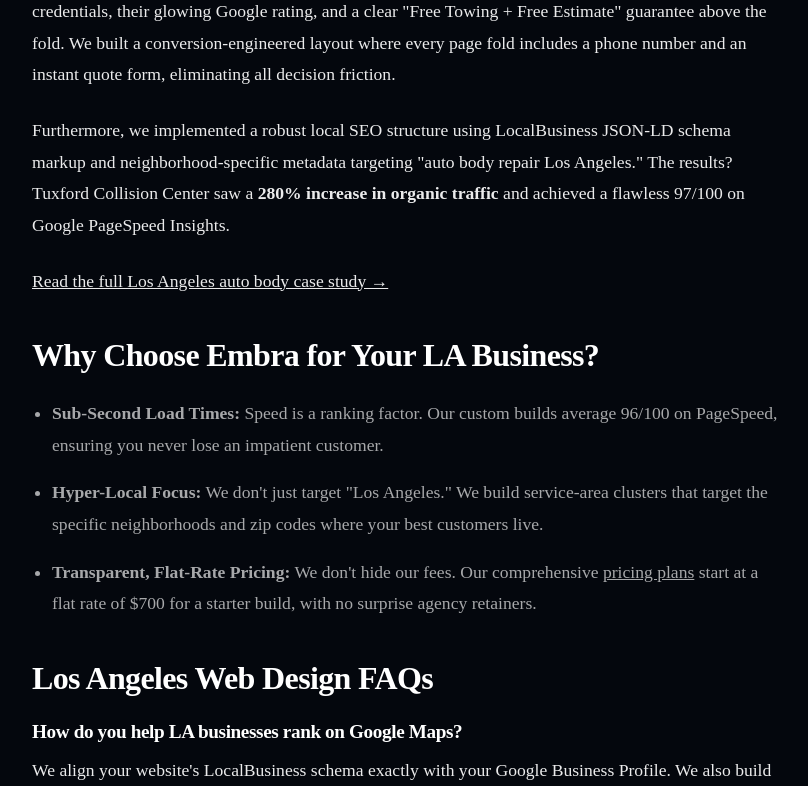
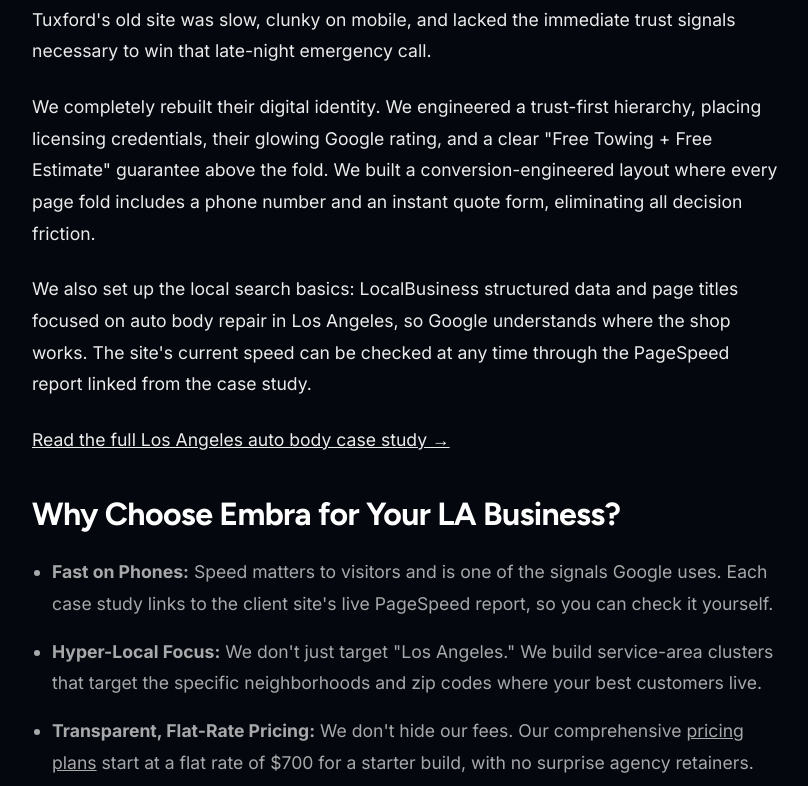
Before and after one commit to embra-tech/embratech, a Next.js app: page /locations/los-angeles in a window 1280 px wide. Shown: the part 1334-2120 px from the top of the page, without its empty margins (232-1040 px from the left). Built offline with nearby package versions, Linux system fonts and the light colour scheme.

Commit message:
Fix web fonts (Times New Roman fallback); remove remaining outcome claims

```diff
--- a/app/about/AboutClient.jsx
+++ b/app/about/AboutClient.jsx
@@ -99,7 +99,7 @@
               We are a small, remote team of senior designers and engineers serving home service businesses across the United States, with support on US business hours ({siteConfig.hoursDisplay}). When you email us, the person who replies is the same person writing your code and designing your pages. No account managers, no handoffs to junior staff.
             </p>
             <p>
-              We built Embra because great web work was gatekept behind agency retainers most local businesses can&apos;t justify. Our answer was to cut the overhead entirely and put the savings back into execution quality, which is why our sites average 96/100 on PageSpeed and rank, while costing a fraction of what a full-service agency charges.
+              We built Embra because great web work was gatekept behind agency retainers most local businesses can&apos;t justify. Our answer was to cut the overhead entirely and put the savings back into execution quality: fast, mobile-first sites (each case study links to a live PageSpeed report you can check), at a fraction of what a full-service agency charges.
             </p>
             <p style={{marginTop: '20px', fontSize: '14px', color: 'rgba(255,255,255,0.5)', fontStyle: 'italic'}}>
               Want to know who you&apos;re working with? Reach out directly at <a href={`mailto:${siteConfig.email}`} style={{ color: 'var(--primary)' }}>{siteConfig.email}</a>, we reply within one business day, not a bot.
--- a/app/layout.jsx
+++ b/app/layout.jsx
@@ -126,7 +126,10 @@
 
 export default function RootLayout({ children }) {
   return (
-    <html lang="en" data-theme="obsidian">
+    // 2026-10-20: font variable classes moved from <body> to <html>. globals.css reads them in :root
+    // (--ff-display / --ff-body), which can't see variables defined on <body>, so every page was
+    // rendering in the browser's default serif (Times New Roman) instead of Figtree/Inter.
+    <html lang="en" data-theme="obsidian" className={`${figtree.variable} ${inter.variable} ${jetbrains.variable}`}>
       <head>
         <script dangerouslySetInnerHTML={{ __html: `
           if (/googlebot|google-inspectiontool|lighthouse|chrome-lighthouse|pagespeed|headlesschrome|ptst|gtmetrix/i.test(navigator.userAgent) || window.location.search.includes('psi=1') || window.location.search.includes('pagespeed')) {
@@ -134,7 +137,7 @@
           }
         ` }} />
       </head>
-      <body className={`${figtree.variable} ${inter.variable} ${jetbrains.variable}`}>
+      <body>
         <ThemeProvider>
           <ScrollManager>
             <a href="#main" className="skip-link">Skip to main content</a>
--- a/app/locations/[city]/LocationClient.jsx
+++ b/app/locations/[city]/LocationClient.jsx
@@ -25,7 +25,7 @@
         We completely rebuilt their digital identity. We engineered a trust-first hierarchy, placing licensing credentials, their glowing Google rating, and a clear "Free Towing + Free Estimate" guarantee above the fold. We built a conversion-engineered layout where every page fold includes a phone number and an instant quote form, eliminating all decision friction.
       </p>
       <p style={{ marginBottom: '24px' }}>
-        Furthermore, we implemented a robust local SEO structure using LocalBusiness JSON-LD schema markup and neighborhood-specific metadata targeting "auto body repair Los Angeles." The results? Tuxford Collision Center saw a <strong>280% increase in organic traffic</strong> and achieved a flawless 97/100 on Google PageSpeed Insights.
+        We also set up the local search basics: LocalBusiness structured data and page titles focused on auto body repair in Los Angeles, so Google understands where the shop works. The site's current speed can be checked at any time through the PageSpeed report linked from the case study.
       </p>
       <p style={{ marginBottom: '40px' }}>
         <Link href="/portfolio/tuxford-collision" style={{ color: 'var(--primary-bright)', textDecoration: 'underline' }}>Read the full Los Angeles auto body case study &rarr;</Link>
@@ -33,7 +33,7 @@
 
       <h2 style={{ color: '#fff', fontSize: '2rem', marginBottom: '24px' }}>Why Choose Embra for Your LA Business?</h2>
       <ul style={{ paddingLeft: '20px', display: 'flex', flexDirection: 'column', gap: '16px', marginBottom: '40px' }}>
-        <li><strong>Sub-Second Load Times:</strong> Speed is a ranking factor. Our custom builds average 96/100 on PageSpeed, ensuring you never lose an impatient customer.</li>
+        <li><strong>Fast on Phones:</strong> Speed matters to visitors and is one of the signals Google uses. Each case study links to the client site's live PageSpeed report, so you can check it yourself.</li>
         <li><strong>Hyper-Local Focus:</strong> We don't just target "Los Angeles." We build service-area clusters that target the specific neighborhoods and zip codes where your best customers live.</li>
         <li><strong>Transparent, Flat-Rate Pricing:</strong> We don't hide our fees. Our comprehensive <Link href="/pricing" style={{ color: 'var(--primary-bright)', textDecoration: 'underline' }}>pricing plans</Link> start at a flat rate of $700 for a starter build, with no surprise agency retainers.</li>
       </ul>
@@ -66,10 +66,10 @@
         Tree service is a high-urgency, high-ticket industry. When severe storms hit Chicago, homeowners need emergency tree removal immediately. They don't have time to navigate a confusing website. <strong>Sky High Tree Service</strong> needed an online presence that captured these emergency searches instantly and built a sustainable organic presence year-round.
       </p>
       <p style={{ marginBottom: '24px' }}>
-        Our approach was to implement an emergency CTA (Call to Action) architecture. We placed high-visibility emergency contact options above the fold on every single page, including click-to-call buttons and a "24/7 Emergency Service" badge. We front-loaded their credibility signals-insurance verification, license numbers, and before-and-after imagery-so stressed homeowners knew they were dealing with true professionals immediately.
+        The site gives homeowners two clear ways to get in touch, phone links and a free-estimate form, alongside service descriptions, project photos and a service-area section, so they can check the work and the coverage before they call.
       </p>
       <p style={{ marginBottom: '24px' }}>
-        On the SEO side, we created dedicated service-area pages for key Chicago neighborhoods and suburbs, enriched with LocalBusiness schema targeting queries like "tree removal [neighborhood]." This aggressive strategy paid off: Sky High Tree Service saw a <strong>215% increase in emergency leads</strong> and maintains a 95/100 Google PageSpeed score.
+        The case study describes these website features. It does not claim a measured increase in leads; outcome numbers will be added only with a dated source.
       </p>
       <p style={{ marginBottom: '40px' }}>
         <Link href="/portfolio/sky-high-tree" style={{ color: 'var(--primary-bright)', textDecoration: 'underline' }}>Read the full Chicago tree service case study &rarr;</Link>
@@ -113,7 +113,7 @@
         We completely redesigned their user experience around an urgency-driven layout. We placed "Fast Response" messaging and the primary phone number at the absolute top of every page. Knowing that seconds matter when a pipe bursts, we optimized the site to load almost instantly. We also built a prominent service area section to prevent wasted calls from outside their coverage zone, building trust with locals who specifically want accountable, regional experts.
       </p>
       <p style={{ marginBottom: '24px' }}>
-        By implementing structured data markup and optimizing service-area headings for "handyman near me" searches, we aligned their site perfectly with their Google Business Profile. As a result, Alaska Fast Fix saw a <strong>190% increase in local calls</strong> and secured a 98/100 score on Google PageSpeed Insights.
+        We added structured data and service-area headings, and matched the site's business details to their Google Business Profile, so Google understands where they work. The site's current speed can be checked through the PageSpeed report linked from the case study.
       </p>
       <p style={{ marginBottom: '40px' }}>
         <Link href="/portfolio/alaska-fast-fix" style={{ color: 'var(--primary-bright)', textDecoration: 'underline' }}>Read the full Alaska handyman case study &rarr;</Link>
@@ -168,7 +168,7 @@
         You get custom design and engineering without the overhead of a big agency. We are a focused team with a narrow specialization: home service businesses. We are not trying to serve everyone. We build websites for contractors, tradespeople, and service businesses, and we are very good at it.
       </p>
       <ul style={{ paddingLeft: '20px', display: 'flex', flexDirection: 'column', gap: '16px', marginBottom: '40px' }}>
-        <li><strong>Sub-Second Load Times:</strong> Our Next.js builds average 96/100+ on Google PageSpeed Insights. Speed is a ranking factor, and a conversion factor.</li>
+        <li><strong>Fast on Phones:</strong> Speed matters to visitors and is one of the signals Google uses. Each case study links to the client site's live PageSpeed report, so you can check it yourself.</li>
         <li><strong>Honest, Flat-Rate Pricing:</strong> Our <Link href="/pricing" style={{ color: 'var(--primary-bright)', textDecoration: 'underline' }}>pricing</Link> starts at $700 for a complete starter site. No retainers, no hidden fees.</li>
         <li><strong>24-Hour Free Sample:</strong> We build a fully custom homepage mockup for your business within 24 hours, at no cost. You review it before you sign anything.</li>
         <li><strong>National Reach, Local Focus:</strong> We serve businesses coast to coast. Every site we build is optimized for the local search intent of the specific cities and neighborhoods your customers live in.</li>
```
Also changed, not shown: 1 other file (tests, documents, lock files or other folders).
